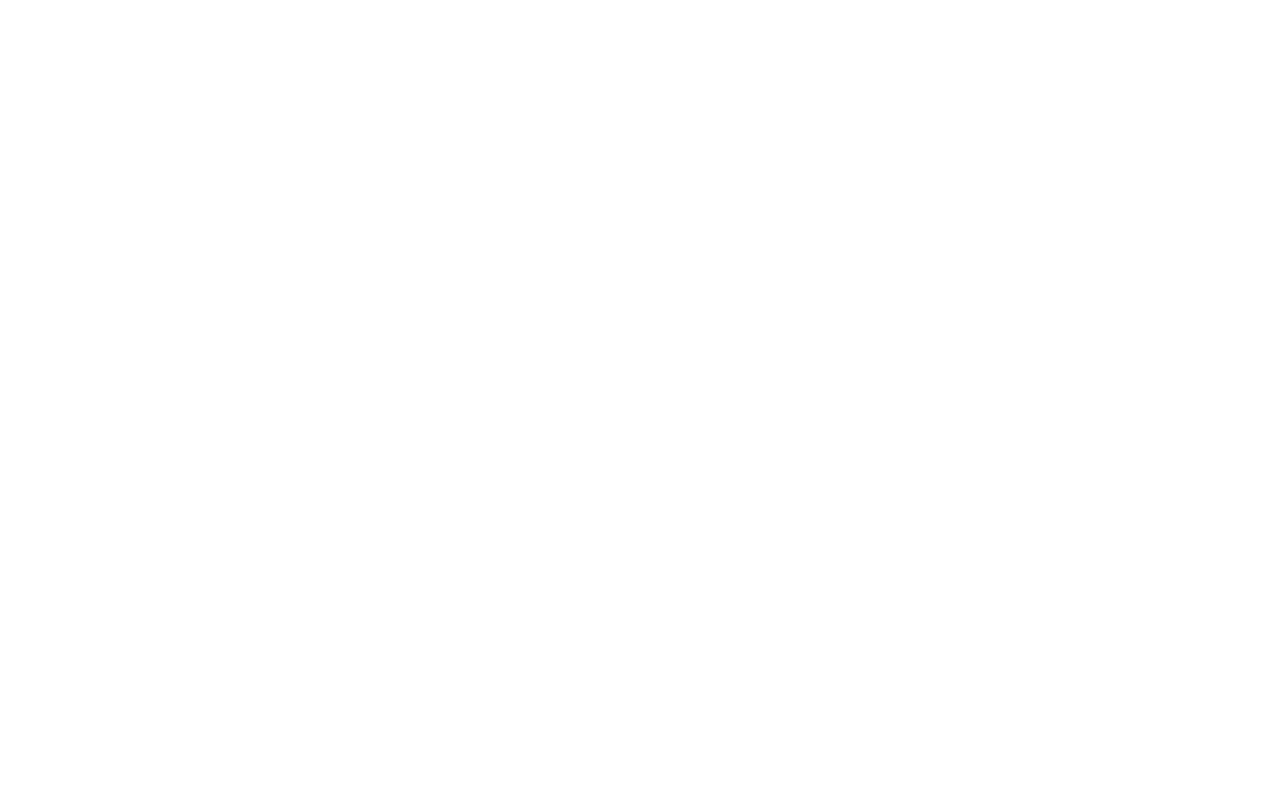
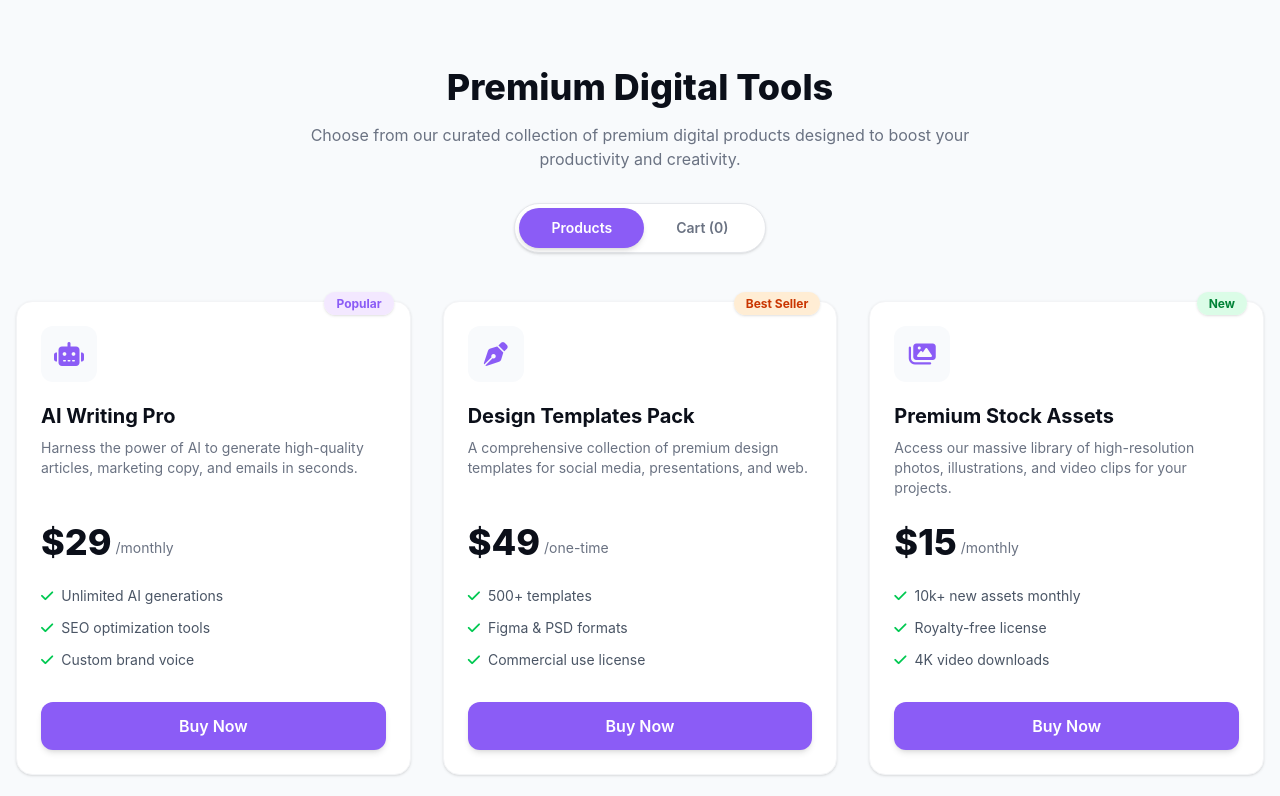
Before and after one commit to mehedi-islam-dev/Assignment-6, a React (Vite) app: page / in a window 1280 px wide. Shown: the part 880-1676 px from the top of the page. Before the commit the page ends 867 px from the top, so only its background shows below. Built offline with nearby package versions, Linux system fonts and the light colour scheme.

Commit message:
product listing, cart system, toggles, and toastify alerts

```diff
--- a/src/App.jsx
+++ b/src/App.jsx
@@ -2,9 +2,39 @@ import React, { useState } from 'react';
 import Navbar from './components/Navbar';
 import Banner from './components/Banner';
 import Stats from './components/Stats';
+import ProductCard from './components/ProductCard';
+import Cart from './components/Cart';
+import { ToastContainer, toast } from 'react-toastify';
+import 'react-toastify/dist/ReactToastify.css';
+import productsData from './data/products.json';
 function App() {
   const [cart, setCart] = useState([]);
+  const [activeTab, setActiveTab] = useState('products');
+  const handleAddToCart = (product) => {
+    setCart([...cart, product]);
+    toast.success(`${product.name} added to cart!`, {
+      position: "bottom-right",
+      autoClose: 2000,
+    });
+  };
 
+  const handleRemove = (productId) => {
+    const updatedCart = cart.filter(item => item.id !== productId);
+    setCart(updatedCart);
+    toast.error("Item removed from cart!", {
+      position: "bottom-right",
+      autoClose: 2000,
+    });
+  };
+
+  const handleCheckout = () => {
+    setCart([]);
+    setActiveTab('products');
+    toast.info("Checkout successful! Thank you.", {
+      position: "bottom-center",
+      autoClose: 3000,
+    });
+  };
   return (
     <div className="min-h-screen bg-slate-50 font-sans">
       <Navbar cartCount={cart.length} />
@@ -12,7 +42,51 @@ function App() {
       <main>
         <Banner />
         <Stats />
+        <div className="container mx-auto px-4 mt-20">
+          <div className="text-center mb-12">
+            <h2 className="text-3xl md:text-4xl font-extrabold text-[#0B0F19] mb-4">Premium Digital Tools</h2>
+            <p className="text-gray-500 max-w-2xl mx-auto mb-8">
+              Choose from our curated collection of premium digital products designed to boost your productivity and creativity.
+            </p>
+
+            <div className="inline-flex bg-white border border-gray-200 rounded-full p-1 shadow-sm">
+              <button
+                onClick={() => setActiveTab('products')}
+                className={`px-8 py-2.5 rounded-full font-semibold text-sm transition-all ${activeTab === 'products' ? 'bg-[#8B5CF6] text-white shadow-md' : 'text-gray-500 hover:text-gray-800'}`}
+              >
+                Products
+              </button>
+              <button
+                onClick={() => setActiveTab('cart')}
+                className={`px-8 py-2.5 rounded-full font-semibold text-sm transition-all ${activeTab === 'cart' ? 'bg-[#8B5CF6] text-white shadow-md' : 'text-gray-500 hover:text-gray-800'}`}
+              >
+                Cart ({cart.length})
+              </button>
+            </div>
+          </div>
+
+          {activeTab === 'products' ? (
+            <div className="grid grid-cols-1 md:grid-cols-2 lg:grid-cols-3 gap-8">
+              {productsData.map((product) => (
+                <ProductCard
+                  key={product.id}
+                  product={product}
+                  onAddToCart={handleAddToCart}
+                  inCart={cart.some(item => item.id === product.id)}
+                />
+              ))}
+            </div>
+          ) : (
+            <Cart
+              cartItems={cart}
+              onRemove={handleRemove}
+              onCheckout={handleCheckout}
+            />
+          )}
+
+        </div>
       </main>
+      <ToastContainer />
     </div>
   );
 }
--- /dev/null
+++ b/src/components/Cart.jsx
@@ -0,0 +1,58 @@
+import React from 'react';
+
+const Cart = ({ cartItems, onRemove, onCheckout }) => {
+  const total = cartItems.reduce((sum, item) => sum + item.price, 0);
+
+  if (cartItems.length === 0) {
+    return (
+      <div className="text-center py-16 bg-white rounded-2xl border border-gray-100 max-w-3xl mx-auto shadow-sm">
+        <i className="fas fa-shopping-basket text-6xl text-gray-200 mb-4"></i>
+        <h3 className="text-2xl font-bold text-gray-700 mb-2">Your cart is empty</h3>
+        <p className="text-gray-500">Looks like you haven't added any tools yet.</p>
+      </div>
+    );
+  }
+
+  return (
+    <div className="bg-white rounded-2xl border border-gray-100 p-6 md:p-8 max-w-3xl mx-auto shadow-sm">
+      <h2 className="text-2xl font-bold text-[#0B0F19] mb-6">Your Cart</h2>
+
+      <div className="space-y-4 mb-8">
+        {cartItems.map((item) => (
+          <div key={item.id} className="flex items-center justify-between p-4 bg-slate-50 rounded-xl border border-gray-100">
+            <div className="flex items-center gap-4">
+              <div className="w-12 h-12 bg-white rounded-lg flex items-center justify-center text-[#8B5CF6] shadow-sm text-xl">
+                <i className={item.icon}></i>
+              </div>
+              <div>
+                <h4 className="font-semibold text-[#0B0F19] text-lg">{item.name}</h4>
+                <p className="text-sm text-gray-500">${item.price}</p>
+              </div>
+            </div>
+
+            <button
+              onClick={() => onRemove(item.id)}
+              className="text-red-500 hover:text-red-700 hover:bg-red-50 px-3 py-1 rounded-md font-medium text-sm transition-colors"
+            >
+              Remove
+            </button>
+          </div>
+        ))}
+      </div>
+
+      <div className="border-t border-gray-100 pt-6 mb-6 flex justify-between items-center">
+        <span className="text-gray-500 font-medium text-lg">Total:</span>
+        <span className="text-3xl font-extrabold text-[#0B0F19]">${total}</span>
+      </div>
+
+      <button
+        onClick={onCheckout}
+        className="w-full bg-[#8B5CF6] hover:bg-purple-700 text-white py-4 rounded-xl font-bold text-lg transition-all shadow-lg"
+      >
+        Proceed To Checkout
+      </button>
+    </div>
+  );
+};
+
+export default Cart;
--- /dev/null
+++ b/src/components/ProductCard.jsx
@@ -0,0 +1,56 @@
+import React from 'react';
+
+const ProductCard = ({ product, onAddToCart, inCart }) => {
+  return (
+    <div className="bg-white rounded-2xl shadow-sm hover:shadow-xl transition-all border border-gray-100 p-6 flex flex-col h-full relative group">
+
+      {/* Dynamic Tag */}
+      <div className="absolute -top-3 right-4">
+        <span className={`text-xs font-bold px-3 py-1 rounded-full shadow-sm
+          ${product.tagType === 'popular' ? 'bg-purple-100 text-[#8B5CF6]' :
+            product.tagType === 'new' ? 'bg-green-100 text-green-700' :
+            'bg-orange-100 text-orange-700'}`}>
+          {product.tag}
+        </span>
+      </div>
+
+      {/* Icon */}
+      <div className="w-14 h-14 bg-slate-50 rounded-xl flex items-center justify-center text-[#8B5CF6] text-2xl mb-5 group-hover:bg-[#8B5CF6] group-hover:text-white transition-colors">
+        <i className={product.icon}></i>
+      </div>
+
+      <h3 className="text-xl font-bold text-[#0B0F19] mb-2">{product.name}</h3>
+      <p className="text-gray-500 text-sm mb-6 flex-grow">{product.description}</p>
+
+      {/* Price */}
+      <div className="flex items-end gap-1 mb-6">
+        <span className="text-4xl font-extrabold text-[#0B0F19]">${product.price}</span>
+        <span className="text-gray-500 text-sm mb-1">/{product.period}</span>
+      </div>
+
+      {/* Features */}
+      <ul className="space-y-3 mb-8 text-sm text-gray-600">
+        {product.features.map((feature, index) => (
+          <li key={index} className="flex items-center gap-2">
+            <i className="fas fa-check text-green-500"></i> {feature}
+          </li>
+        ))}
+      </ul>
+
+      {/* Buy Button */}
+      <button
+        onClick={() => onAddToCart(product)}
+        disabled={inCart}
+        className={`w-full py-3 rounded-xl font-semibold transition-all mt-auto
+          ${inCart
+            ? 'bg-gray-100 text-gray-500 cursor-not-allowed border border-gray-200'
+            : 'bg-[#8B5CF6] hover:bg-purple-700 text-white shadow-md'}`}
+      >
+        {inCart ? 'Added to Cart' : 'Buy Now'}
+      </button>
+
+    </div>
+  );
+};
+
+export default ProductCard;
```
